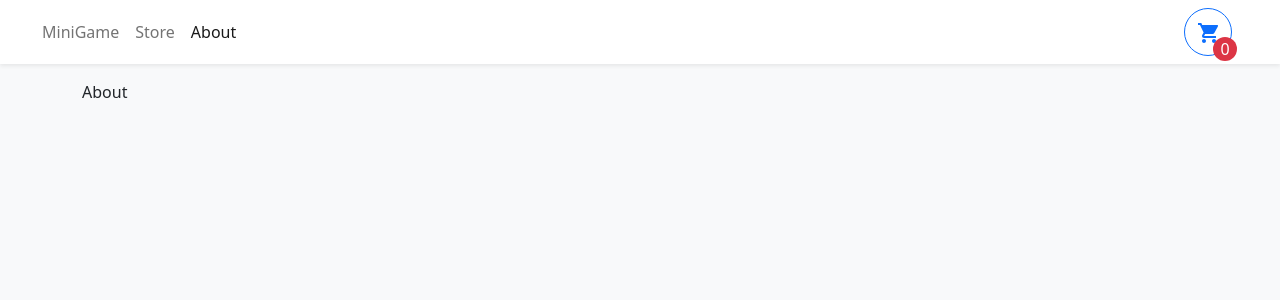
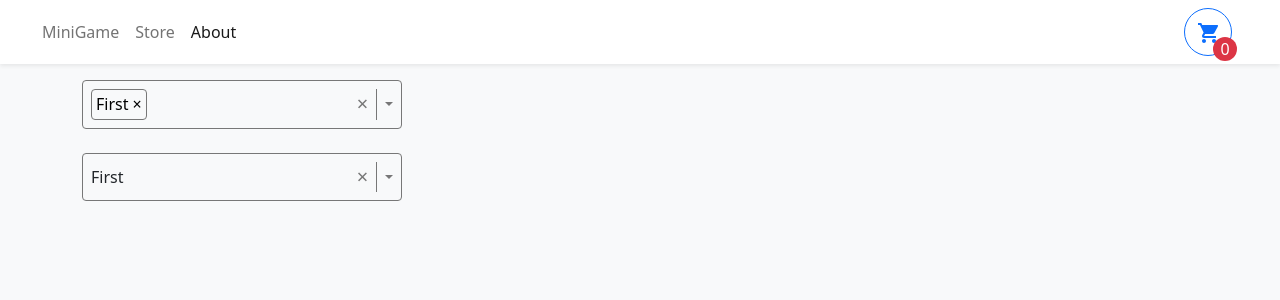
Before and after one commit to GogaImerlishvili/React__Typescript__Shopping_Cart, a React (Create React App) app: page /about in a window 1280 px wide. Shown: the top 300 px of the page. Built offline with nearby package versions, Linux system fonts and the light colour scheme.

Commit message:
add options and logic

```diff
--- a/src/pages/About.tsx
+++ b/src/pages/About.tsx
@@ -1,9 +1,26 @@
-import React from 'react'
+import {useState} from "react"
+import Select, { SelectOptions } from "../components/Select"
+
+const options = [
+  {label: "First",value: 1},
+  {label: "Second", value:2 },
+  {label: "Third", value:3 },
+  {label: "Fourth", value:4 },
+  {label: "Fifth", value:5 },
+
+]
 
 const About = () => {
+  const [value1,setValue1] = useState<SelectOptions[]>([options[0]])
+  const [value2,setValue2] = useState<SelectOptions | undefined>(options[0])
+
   return (
-    <div>About</div>
+    <>
+      <Select multiple options={options} value={value1} onChange={o => setValue1(o)} />
+      <br />
+      <Select  options={options} value={value2} onChange={o => setValue2(o)} />
+    </>
   )
 }
 
-export default About
+export default About;
```
